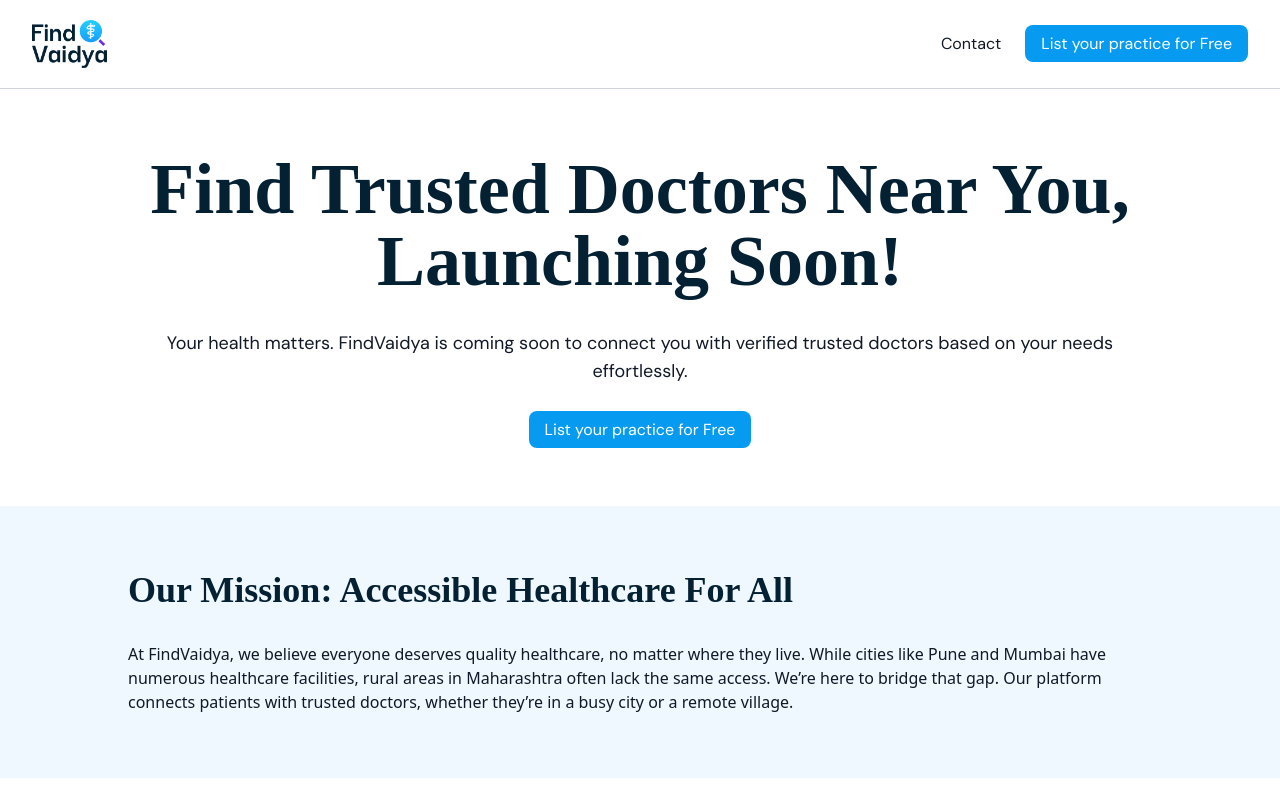
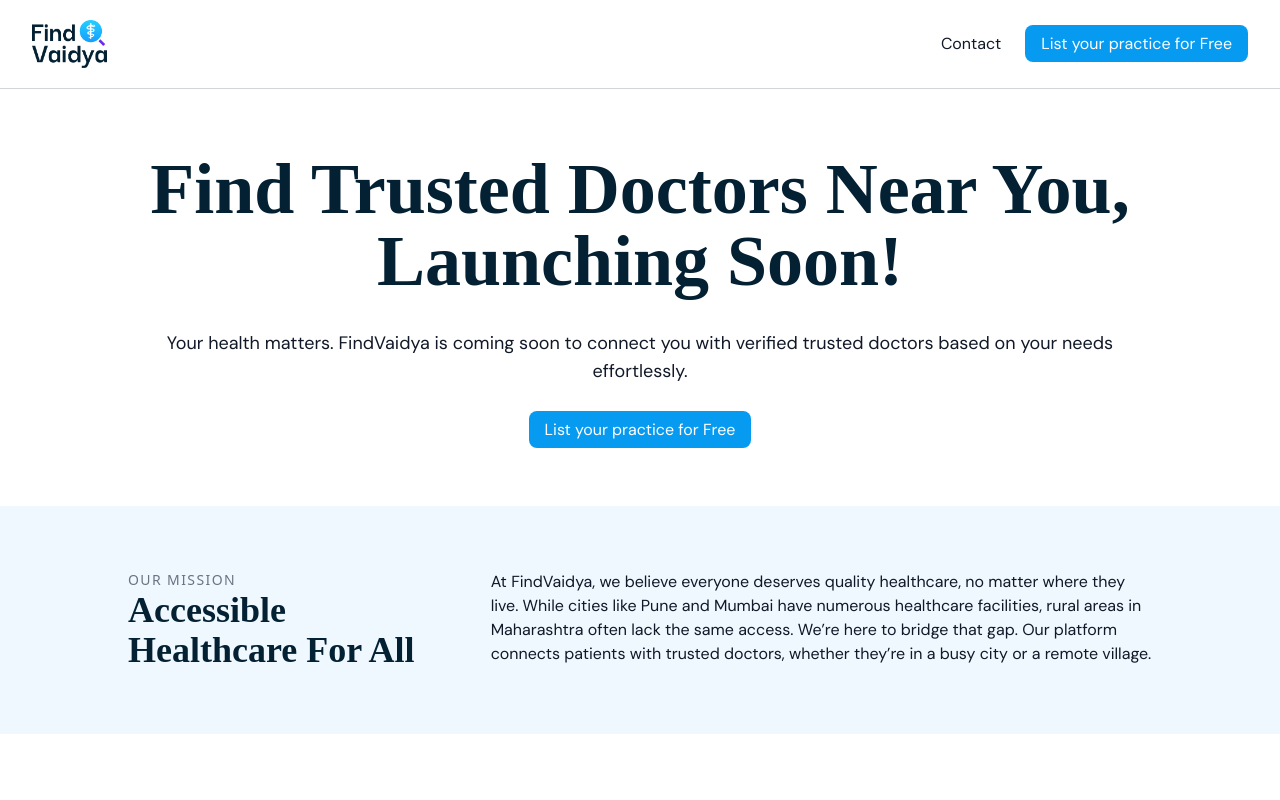
Before and after one commit to PatangLabsDesigns/FindVaidyaDev, a React (Vite) app: page / in a window 1280 px wide. Shown: the top 800 px of the page. Built offline with nearby package versions, Linux system fonts and the light colour scheme; a web font is replaced by a local one.

Commit message:
Update home

```diff
--- a/src/pages/About.jsx
+++ b/src/pages/About.jsx
@@ -45,11 +45,15 @@
                 }
             />
 
-            <SectionWrapper bg="bg-primary-light" title="Our Mission: Accessible Healthcare for All">
+            <div bg="bg-primary-light">
+                <div>
+                    <p>Our Mission</p>
+                    <h2>Accessible Healthcare for All</h2>
+                </div>
                 <p>
                     At FindVaidya, we believe everyone deserves quality healthcare, no matter where they live. While cities like Pune and Mumbai have numerous healthcare facilities, rural areas in Maharashtra often lack the same access. We’re here to bridge that gap. Our platform connects patients with trusted doctors, whether they’re in a busy city or a remote village.
                 </p>
-            </SectionWrapper>
+            </div>
 
             <SectionWrapper title="A Complete Healthcare Ecosystem">
                 <p>
--- a/src/pages/Home.jsx
+++ b/src/pages/Home.jsx
@@ -50,11 +50,17 @@
                 to="/register"
                 label="List your practice for Free"
             />
-            <SectionWrapper bg="bg-primary-light" title="Our Mission: Accessible Healthcare for All">
-                <p>
-                    At FindVaidya, we believe everyone deserves quality healthcare, no matter where they live. While cities like Pune and Mumbai have numerous healthcare facilities, rural areas in Maharashtra often lack the same access. We’re here to bridge that gap. Our platform connects patients with trusted doctors, whether they’re in a busy city or a remote village.
-                </p>
-            </SectionWrapper>
+            <section className="sectionWrapper bg-primary-light">
+                <div className="w-full grid grid-cols-1 md:grid-cols-3 gap-4 md:gap-16">
+                    <div>
+                        <p className="uppercase text-text-light text-sm tracking-widest">Our Mission</p>
+                        <h2 className="capitalize font-headings text-4xl font-bold text-text-heading">Accessible Healthcare for All</h2>
+                    </div>
+                    <p className="font-base col-span-2">
+                        At FindVaidya, we believe everyone deserves quality healthcare, no matter where they live. While cities like Pune and Mumbai have numerous healthcare facilities, rural areas in Maharashtra often lack the same access. We’re here to bridge that gap. Our platform connects patients with trusted doctors, whether they’re in a busy city or a remote village.
+                    </p>
+                </div>
+            </section>
 
             <SectionWrapper title="A Complete Healthcare Ecosystem">
                 <p>
```
